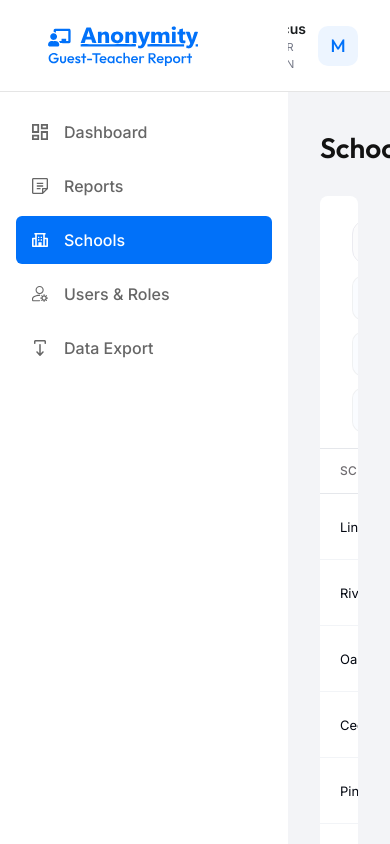
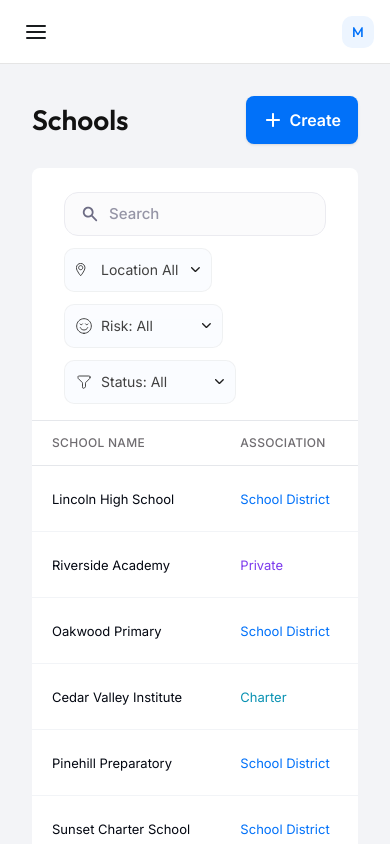
Before and after one commit to AshimaSharma123/anonymity_, a Next.js app: page /schools in a window 390 px wide. Built offline with nearby package versions, Linux system fonts and the light colour scheme.

Commit message:
Make protected layout, sidebar, and header responsive with Tailwind CSS

```diff
--- a/app/(protected)/(admin)/(other pages)/layout.tsx
+++ b/app/(protected)/(admin)/(other pages)/layout.tsx
@@ -4,33 +4,60 @@
 import Sidebar from "@/app/components/Sidebar";
 import Image from "next/image";
 import Link from "next/link";
-import React from "react";
+import React, { useState } from "react";
 
 export default function AdminLayout({
   children
 }: {
   children: React.ReactNode;
 }) {
-
+  const [sidebarOpen, setSidebarOpen] = useState(false);
 
   return (
      <div className="flex h-screen bg-[#F3F4F7]">
 
-      {/* Sidebar */}
-      <Sidebar/>
+      {/* Sidebar - Hidden on mobile, visible on lg screens */}
+      <div className="hidden lg:block lg:w-72 lg:flex-shrink-0">
+        <Sidebar/>
+      </div>
+
+      {/* Mobile sidebar overlay */}
+      {sidebarOpen && (
+        <div
+          className="fixed inset-0 bg-black/50 z-30 lg:hidden"
+          onClick={() => setSidebarOpen(false)}
+        />
+      )}
+
+      {/* Mobile sidebar */}
+      <div className={`fixed left-0 top-23 bottom-0 w-72 z-40 lg:hidden transition-transform duration-300 ${sidebarOpen ? 'translate-x-0' : '-translate-x-full'}`}>
+        <Sidebar/>
+      </div>
 
       <div className="flex flex-col flex-1 min-w-0 overflow-hidden">
 
         {/* Top header bar */}
-        <header className="h-23 bg-white border-b border-black/10 flex items-center justify-end px-8 flex-shrink-0">
-          <div className="flex items-center gap-3">
-            <div className="flex flex-col items-end">
-              <span className="font-inter font-semibold text-sm text-[#191C1E] leading-5">Marcus</span>
-              <span className="font-inter font-normal text-[11px] text-[#737786] leading-[16.5px] tracking-[0.55px] uppercase">Super Admin</span>
+        <header className="h-16 sm:h-20 lg:h-23 bg-white border-b border-black/10 flex items-center justify-between px-4 sm:px-6 lg:px-8 flex-shrink-0">
+          {/* Mobile menu button */}
+          <button
+            onClick={() => setSidebarOpen(!sidebarOpen)}
+            className="lg:hidden flex items-center justify-center w-10 h-10 rounded-md hover:bg-gray-100 transition-colors"
+            aria-label="Toggle sidebar"
+          >
+            <svg width="24" height="24" viewBox="0 0 24 24" fill="none" xmlns="http://www.w3.org/2000/svg">
+              <path d="M3 6H21M3 12H21M3 18H21" stroke="#191C1E" strokeWidth="2" strokeLinecap="round" strokeLinejoin="round"/>
+            </svg>
+          </button>
+
+          {/* User info */}
+          <div className="flex items-center gap-2 sm:gap-3">
+            <div className="hidden sm:flex flex-col items-end">
+              <span className="font-inter font-semibold text-xs sm:text-sm text-[#191C1E] leading-5">Marcus</span>
+              <span className="font-inter font-normal text-[10px] sm:text-[11px] text-[#737786] leading-[16.5px] tracking-[0.55px] uppercase">Super Admin</span>
             </div>
-            <div className="relative w-10 h-10">
-              <div className="w-10 h-10 rounded-[10px] bg-[#EDF5FF]" />
-              <span className="absolute inset-0 flex items-center justify-center font-outfit font-medium text-lg text-[#0171F9]">M</span>
+            <div className="relative w-8 sm:w-10 h-8 sm:h-10">
+              <div className="w-8 sm:w-10 h-8 sm:h-10 rounded-[10px] bg-[#EDF5FF]" />
+              <span className="absolute inset-0 flex items-center justify-center font-outfit font-medium text-sm sm:text-lg text-[#0171F9]">M</span>
             </div>
           </div>
         </header>
--- a/app/components/Sidebar.tsx
+++ b/app/components/Sidebar.tsx
@@ -70,16 +70,16 @@ export default function Sidebar() {
       icon: DataExportIcon,
     },
   ];
-    return <aside className="w-72 flex-shrink-0 bg-white flex flex-col border-black/10">
+    return <aside className="w-72 flex-shrink-0 bg-white flex flex-col border-b lg:border-b border-black/10 h-full">
         {/* Logo area */}
-        <div className="h-23 flex items-center px-12 border-b border-black/10">
+        <div className="h-16 sm:h-20 lg:h-23 flex items-center px-6 sm:px-8 lg:px-12 border-b border-black/10 flex-shrink-0">
           <Link href="/" className="flex flex-col gap-1">
             <Image src="/logo.svg" height={150} width={150} alt="Logo" />
           </Link>
         </div>
 
         {/* Nav links */}
-        <nav className="flex flex-col gap-1.5 p-4 flex-1">
+        <nav className="flex flex-col gap-1.5 p-3 sm:p-4 flex-1 overflow-y-auto">
          {menuItems.map((item) => {
           const isActive = pathname.includes(item.href) ;
           const Icon = item.icon;
@@ -88,14 +88,14 @@ export default function Sidebar() {
             <Link
               key={item.name}
               href={item.href}
-              className={`flex items-center gap-4 px-4 py-3 rounded-md transition-colors ${
+              className={`flex items-center gap-3 sm:gap-4 px-3 sm:px-4 py-2 sm:py-3 rounded-md transition-colors ${
                 isActive
                   ? "bg-[#0171F9] text-white"
                   : "hover:bg-gray-50 text-[#666666]"
               }`}
             >
               <Icon active={isActive} />
-              <span className="font-inter font-medium text-base leading-6">
+              <span className="font-inter font-medium text-sm sm:text-base leading-6 whitespace-nowrap">
                 {item.name}
               </span>
             </Link>
```
